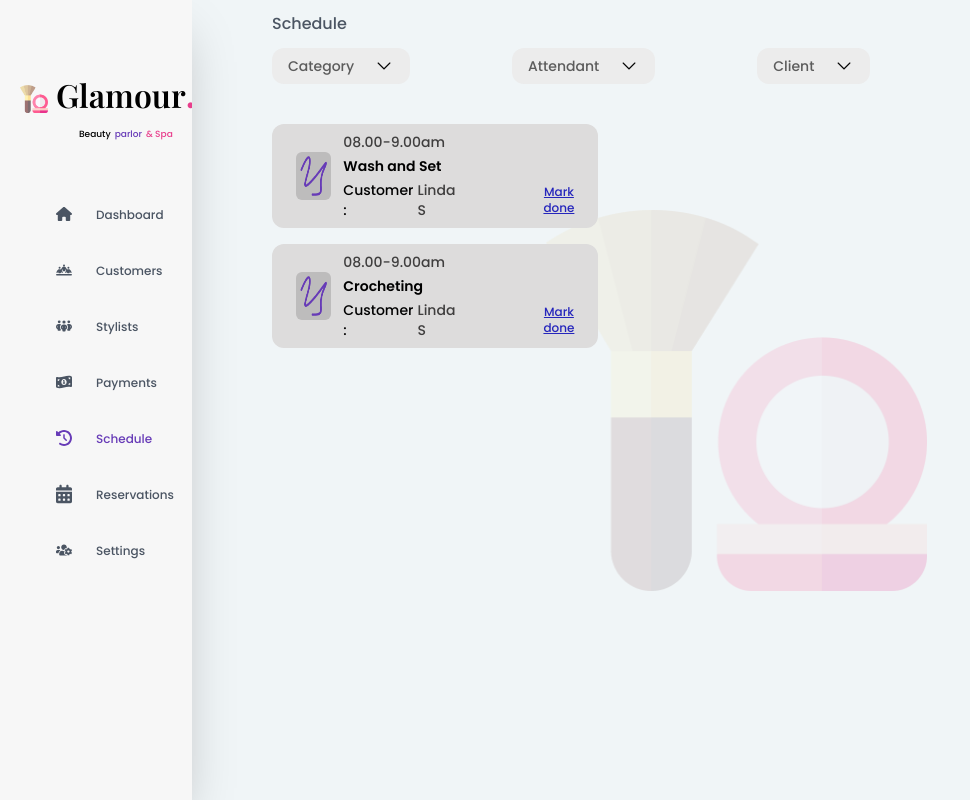
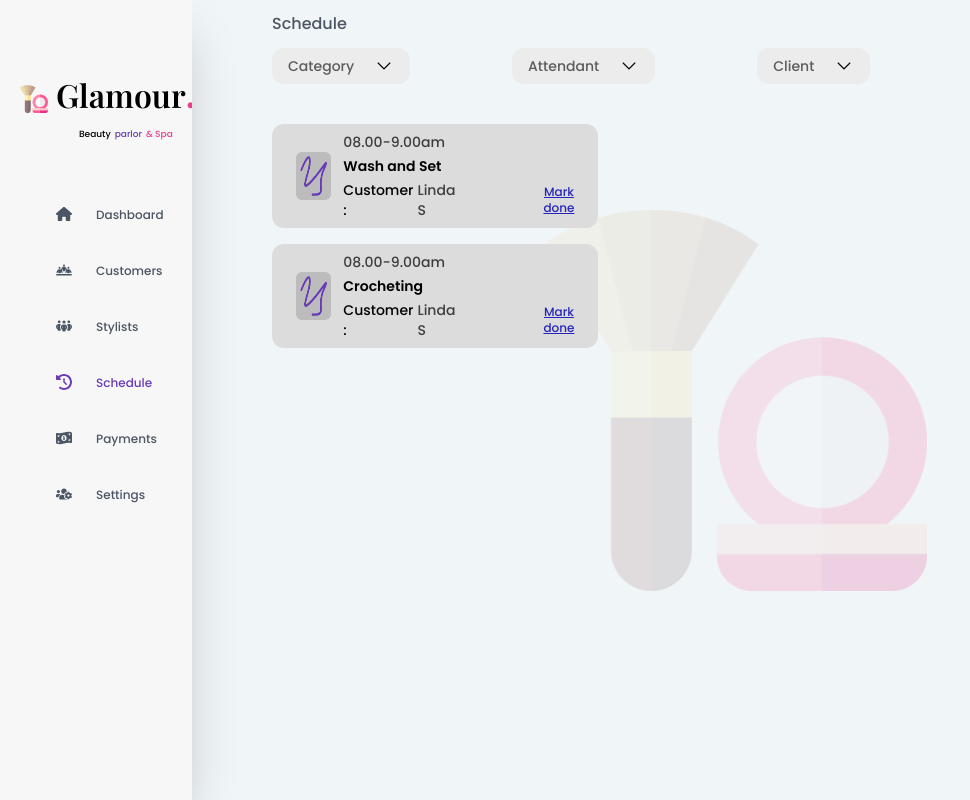
Before and after one commit to DennisMuindi/Salon-MS, a Next.js app: page /schedule in a window 1280 px wide. Shown: the whole page, without its empty margins (0-970 px from the left). Built offline with nearby package versions, Linux system fonts and the light colour scheme; a web font is replaced by a local one.

Commit message:
Functionality added

```diff
--- a/src/components/SideBar.tsx
+++ b/src/components/SideBar.tsx
@@ -86,27 +86,7 @@
               </Link>
             </li>
           </div>
-          <div
-            className={`flex items-center gap-6   pl-2 ${
-              isActive("/payment") ? " text-[#673BB7]" : ""
-            }`}
-          >
-            <FaMoneyBill1Wave
-              className={`h-8 ${
-                isActive("/payment") ? "text-[#673BB7]" : "text-gray-600"
-              }`}
-            />
-            <li>
-              <Link
-                href="/payment"
-                className={`text-xs font-medium ${
-                  isActive("/payment") ? "text-[#673BB7]" : "text-gray-600"
-                } hover:text-[#673BB7]`}
-              >
-                Payments
-              </Link>
-            </li>
-          </div>
+
           <div
             className={`flex items-center gap-6 pl-2 ${
               isActive("/schedule") ? "text-[#673BB7]" : "text-gray-600"
@@ -129,23 +109,23 @@
             </li>
           </div>
           <div
-            className={`flex items-center gap-6 pl-2 ${
-              isActive("/reservations") ? "text-[#673BB7]" : "text-gray-600"
+            className={`flex items-center gap-6   pl-2 ${
+              isActive("/payment") ? " text-[#673BB7]" : ""
             }`}
           >
-            <FaCalendarDays
+            <FaMoneyBill1Wave
               className={`h-8 ${
-                isActive("/reservations") ? "text-[#673BB7]" : "text-gray-600"
+                isActive("/payment") ? "text-[#673BB7]" : "text-gray-600"
               }`}
             />
             <li>
               <Link
-                href="/reservations"
+                href="/payment"
                 className={`text-xs font-medium ${
-                  isActive("/reservations") ? "text-[#673BB7]" : "text-gray-600"
+                  isActive("/payment") ? "text-[#673BB7]" : "text-gray-600"
                 } hover:text-[#673BB7]`}
               >
-                Reservations
+                Payments
               </Link>
             </li>
           </div>
--- a/src/pages/login.tsx
+++ b/src/pages/login.tsx
@@ -1,11 +1,16 @@
 import { useRouter } from "next/router";
+import { useState } from "react";
 import { FaEye, FaEyeSlash, FaEnvelope } from "react-icons/fa";
 import { FaUnlockKeyhole } from "react-icons/fa6";
 
 export default function Login() {
-  const isOpen = true;
+  const [isOpen, setIsOpen] = useState(true);
+  const [userName, setUserName] = useState("");
+  const [password, setPassword] = useState("");
   const router = useRouter();
-  const handleSubmit = () => {
+  const handleSubmit = (e: any) => {
+    e.preventDefault();
+
     router.push("/dashboard");
   };
   return (
@@ -33,6 +38,8 @@
           <FaEnvelope className="h-8 ml-2 mr-1 text-gray-300" />
           <input
             type="text"
+            value={userName}
+            onChange={(e) => setUserName(e.target.value)}
             placeholder="Enter your email or username"
             className="pl-3 outline-none text-sm"
           />
@@ -41,6 +48,8 @@
           <FaUnlockKeyhole className="h-6 ml-2 mr-1 text-gray-300" />
           <input
             type="password"
+            value={password}
+            onChange={(e) => setPassword(e.target.value)}
             placeholder="Enter your password"
             className="pl-3 outline-none text-sm"
           />
```
